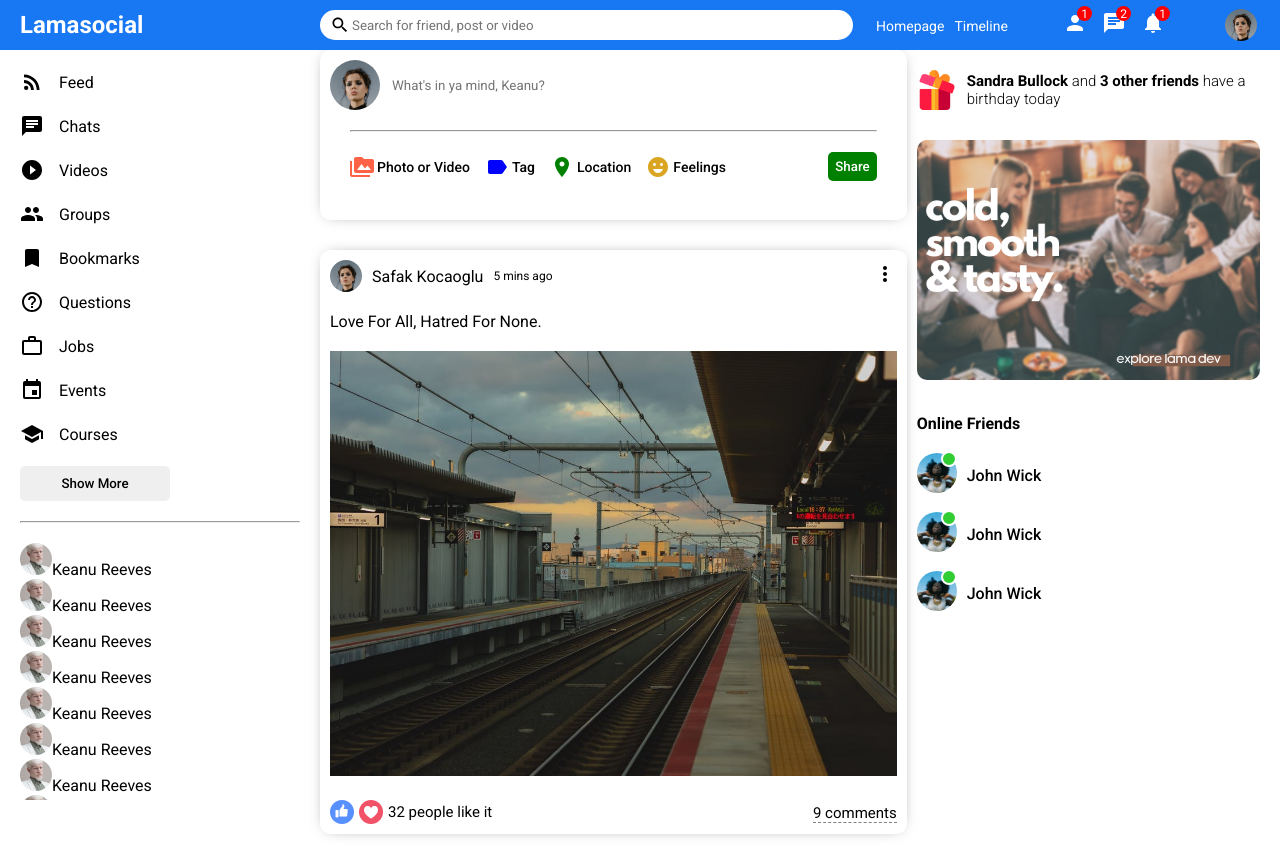
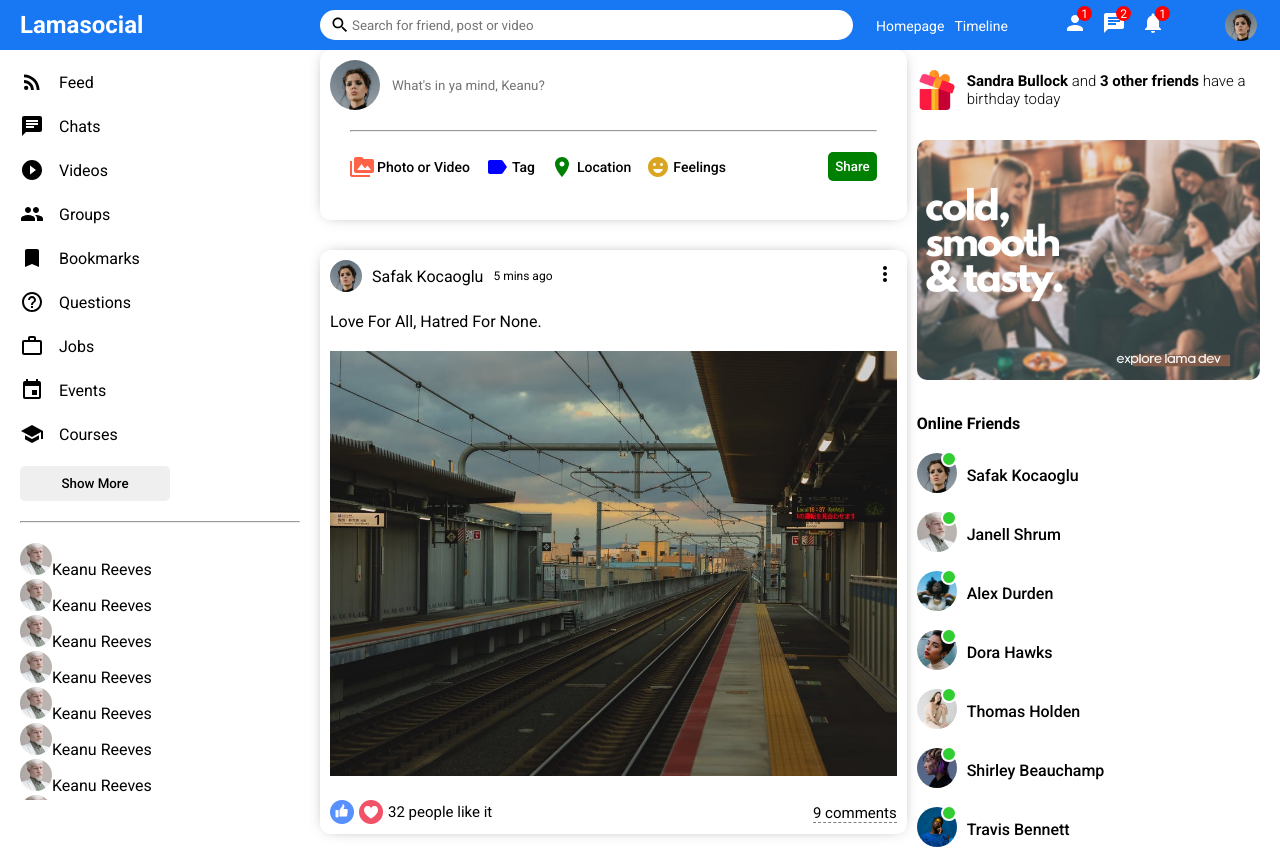
Before and after one commit to prakshh/LamaSocial, a React (Create React App) app in the folder react-social/: page / in a window 1280 px wide. Shown: the top 849 px of the page. Built offline with nearby package versions, Linux system fonts and the light colour scheme; the HTML template or start-up script is replaced by a standard one.

Commit message:
online friends section

```diff
--- /dev/null
+++ b/react-social/src/components/online/Online.jsx
@@ -0,0 +1,13 @@
+import "./online.css";
+
+export default function Online({user}) {
+  return (
+    <li className="rightbarFriend">
+        <div className="rightbarProfileImgContainer">
+            <img className="rightbarProfileImg" src={user.profilePicture} alt="" />
+            <span className="rightbarOnline"></span>
+        </div>
+        <span className="rightbarUsername">{user.username}</span>
+    </li>
+  )
+}
--- /dev/null
+++ b/react-social/src/components/online/online.css
@@ -0,0 +1,33 @@
+.rightbarFriend {
+    display: flex;
+    align-items: center;
+    margin-bottom: 15px;
+  }
+
+  .rightbarProfileImgContainer {
+      margin-right: 10px;
+      position: relative;
+  }
+
+  .rightbarProfileImg {
+      width: 40px;
+      height: 40px;
+      border-radius: 50%;
+      object-fit: cover;
+  }
+
+  .rightbarOnline {
+      width: 12px;
+      height: 12px;
+      border-radius: 50%;
+      background-color: limegreen;
+      /* position: relative; */
+      position: absolute;
+      top: -2px;
+      right: 0;
+      border: 2px solid white;
+  }
+
+  .rightbarUsername {
+      font-weight: 500;
+  }
--- a/react-social/src/components/rightbar/Rightbar.jsx
+++ b/react-social/src/components/rightbar/Rightbar.jsx
@@ -1,4 +1,6 @@
 import "./rightbar.css";
+import { Users } from "../../dummyData";
+import Online from "../online/Online";
 
 export default function Rightbar() {
   return (
@@ -13,27 +15,9 @@
         <img className="rightbarAd" src="assets/ad.png" alt="" />
         <h4 className="rightbarTitle">Online Friends</h4>
         <ul className="rightbarFriendList">
-          <li className="rightbarFriend">
-            <div className="rightbarProfileImgContainer">
-              <img className="rightbarProfileImg" src="assets/person/3.jpeg" alt="" />
-              <span className="rightbarOnline"></span>
-            </div>
-            <span className="rightbarUsername">John Wick</span>
-          </li>
-          <li className="rightbarFriend">
-            <div className="rightbarProfileImgContainer">
-              <img className="rightbarProfileImg" src="assets/person/3.jpeg" alt="" />
-              <span className="rightbarOnline"></span>
-            </div>
-            <span className="rightbarUsername">John Wick</span>
-          </li>
-          <li className="rightbarFriend">
-            <div className="rightbarProfileImgContainer">
-              <img className="rightbarProfileImg" src="assets/person/3.jpeg" alt="" />
-              <span className="rightbarOnline"></span>
-            </div>
-            <span className="rightbarUsername">John Wick</span>
-          </li>
+          {Users.map((u) => (
+            <Online key={u.id} user={u} />
+          ))}
         </ul>
       </div>
     </div>
--- a/react-social/src/components/rightbar/rightbar.css
+++ b/react-social/src/components/rightbar/rightbar.css
@@ -38,37 +38,3 @@
     margin: 0;
     list-style: none;
   }
-
-  .rightbarFriend {
-    display: flex;
-    align-items: center;
-    margin-bottom: 15px;
-  }
-
-  .rightbarProfileImgContainer {
-      margin-right: 10px;
-      position: relative;
-  }
-
-  .rightbarProfileImg {
-      width: 40px;
-      height: 40px;
-      border-radius: 50%;
-      object-fit: cover;
-  }
-
-  .rightbarOnline {
-      width: 12px;
-      height: 12px;
-      border-radius: 50%;
-      background-color: limegreen;
-      /* position: relative; */
-      position: absolute;
-      top: -2px;
-      right: 0;
-      border: 2px solid white;
-  }
-
-  .rightbarUsername {
-      font-weight: 500;
-  }
```
